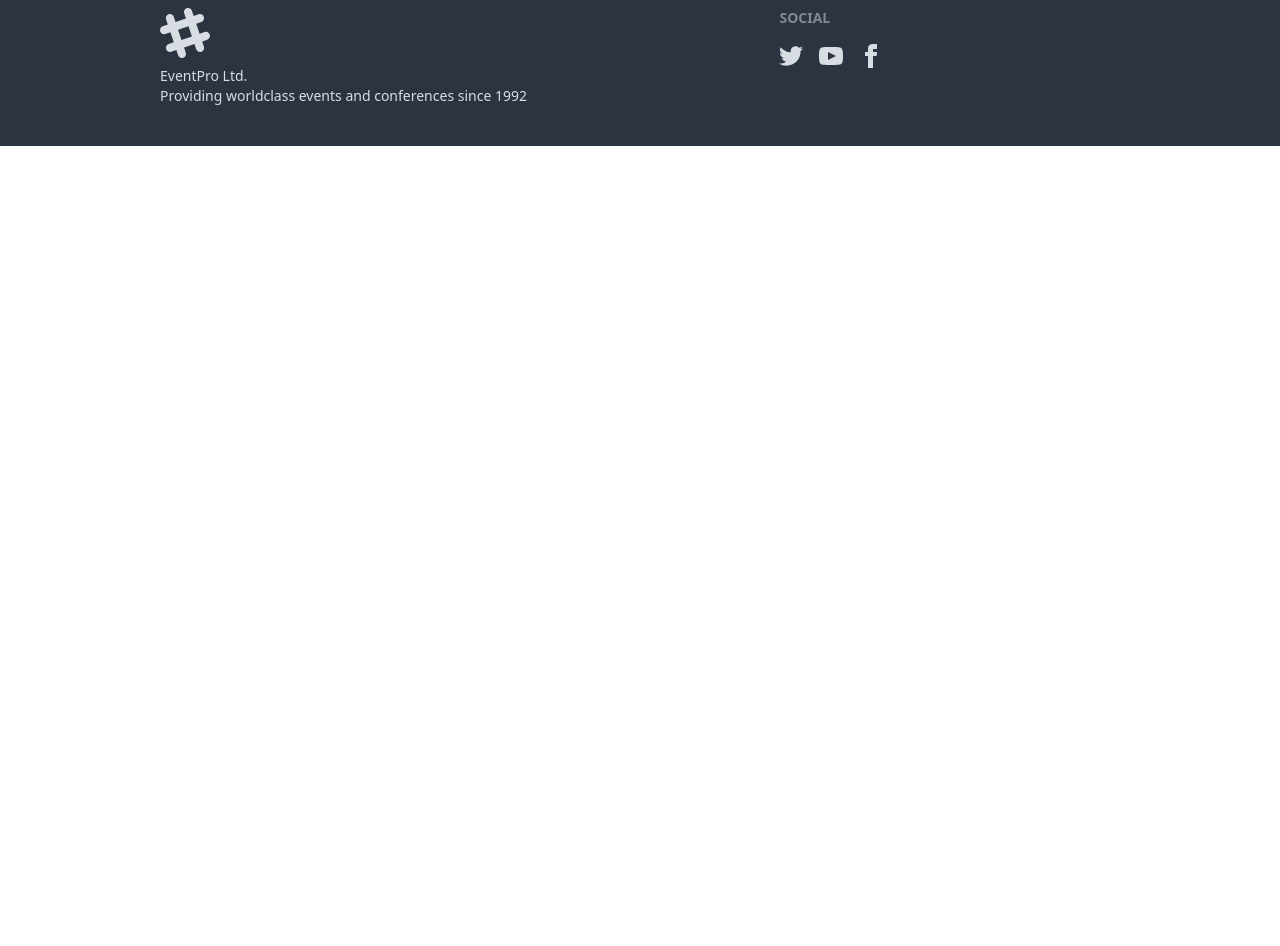
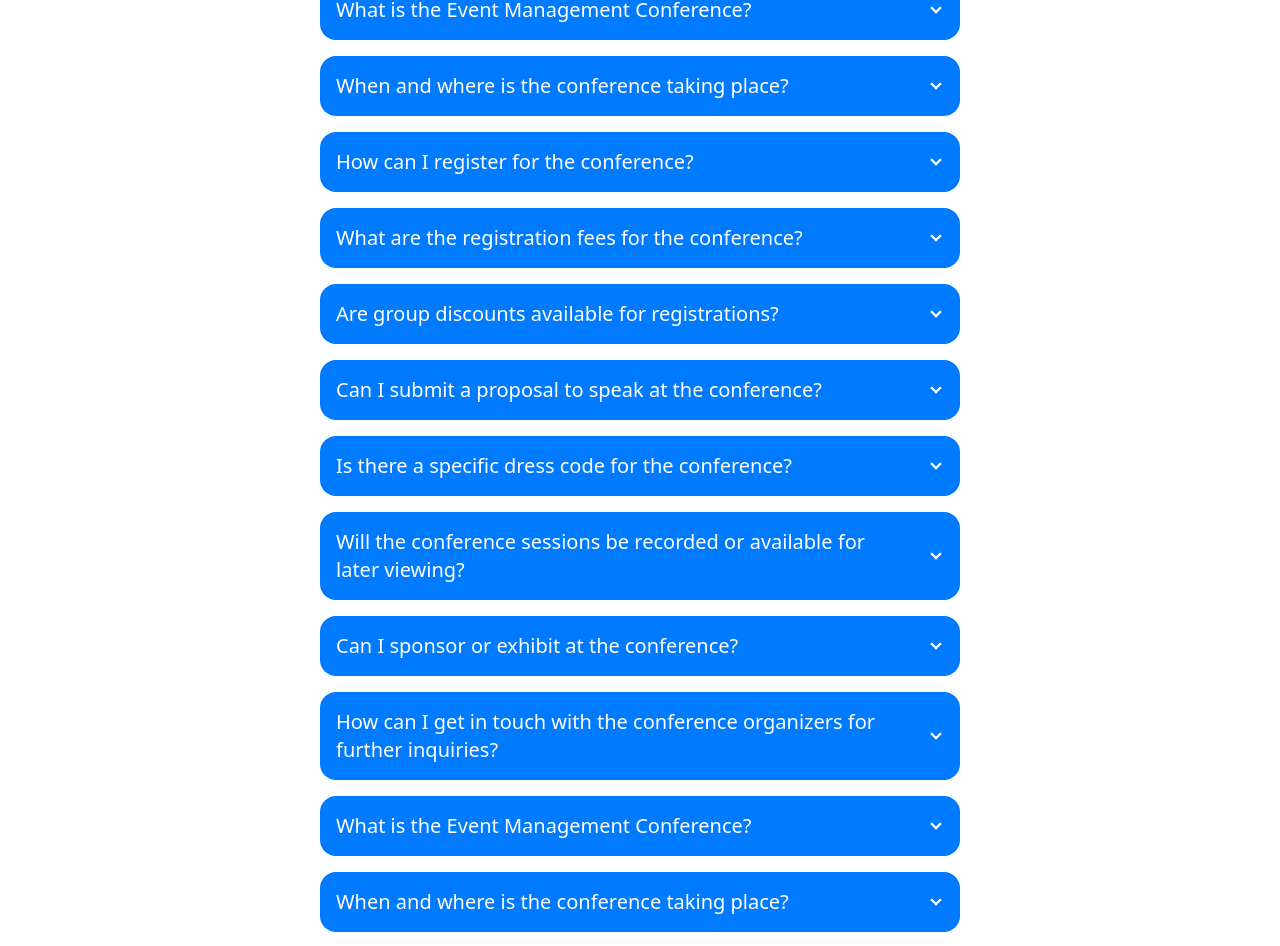
Before and after one commit to shoaib-mk2/EventLab, a React (Vite) app: page /faq in a window 1280 px wide. Shown: the part 140-1086 px from the top of the page. Before the commit the page ends 800 px from the top, so only its background shows below. Built offline with nearby package versions, Linux system fonts and the light colour scheme.

Commit message:
added FAQ page content

```diff
--- a/src/pages/Faq/Faq.jsx
+++ b/src/pages/Faq/Faq.jsx
@@ -2,8 +2,124 @@
 
 const Faq = () => {
     return (
-        <div>
-            <h2 className="text-3xl">FAQ</h2>
+        <div className="w-4/5 lg:w-2/4 mx-auto my-12">
+            <div className="collapse collapse-arrow bg-[#007aff] text-white mb-4">
+                <input type="radio" name="my-accordion-2" />
+                <div className="collapse-title text-xl font-medium">
+                    What is the Event Management Conference?
+                </div>
+                <div className="collapse-content">
+                    <p>The Event Management Conference is a gathering of industry professionals, event planners, organizers, and enthusiasts. It provides a platform for networking, learning about the latest trends, and gaining insights into the event management industry.</p>
+                </div>
+            </div>
+            <div className="collapse collapse-arrow bg-[#007aff] text-white mb-4">
+                <input type="radio" name="my-accordion-2" />
+                <div className="collapse-title text-xl font-medium">
+                    When and where is the conference taking place?
+                </div>
+                <div className="collapse-content">
+                    <p>The conference is scheduled to take place on November 25-27, 2023, at the Grand City Convention Center in New York City, NY.</p>
+                </div>
+            </div>
+            <div className="collapse collapse-arrow bg-[#007aff] text-white mb-4">
+                <input type="radio" name="my-accordion-2" />
+                <div className="collapse-title text-xl font-medium">
+                    How can I register for the conference?
+                </div>
+                <div className="collapse-content">
+                    <p>To register for the conference, visit our Registration page on the website and follow the instructions to complete the registration process.</p>
+                </div>
+            </div>
+            <div className="collapse collapse-arrow bg-[#007aff] text-white mb-4">
+                <input type="radio" name="my-accordion-2" />
+                <div className="collapse-title text-xl font-medium">
+                    What are the registration fees for the conference?
+                </div>
+                <div className="collapse-content">
+                    <p>The registration fee for the conference varies based on the type of registration (e.g., early bird, regular, etc.). Please visit the Registration page for detailed information on registration fees.</p>
+                </div>
+            </div>
+            <div className="collapse collapse-arrow bg-[#007aff] text-white mb-4">
+                <input type="radio" name="my-accordion-2" />
+                <div className="collapse-title text-xl font-medium">
+                    Are group discounts available for registrations?
+                </div>
+                <div className="collapse-content">
+                    <p>Yes, we offer group discounts for registrations of [number of participants] or more from the same organization. Please contact our registration team for more details.</p>
+                </div>
+            </div>
+            <div className="collapse collapse-arrow bg-[#007aff] text-white mb-4">
+                <input type="radio" name="my-accordion-2" />
+                <div className="collapse-title text-xl font-medium">
+                    Can I submit a proposal to speak at the conference?
+                </div>
+                <div className="collapse-content">
+                    <p>Yes, we welcome speaker proposals for the conference. Please visit our Call for Speakers page to submit your proposal and learn more about the process.</p>
+                </div>
+            </div>
+            <div className="collapse collapse-arrow bg-[#007aff] text-white mb-4">
+                <input type="radio" name="my-accordion-2" />
+                <div className="collapse-title text-xl font-medium">
+                    Is there a specific dress code for the conference?
+                </div>
+                <div className="collapse-content">
+                    <p>The conference does not have a strict dress code. We recommend business casual attire for the event.</p>
+                </div>
+            </div>
+            <div className="collapse collapse-arrow bg-[#007aff] text-white mb-4">
+                <input type="radio" name="my-accordion-2" />
+                <div className="collapse-title text-xl font-medium">
+                    Will the conference sessions be recorded or available for later viewing?
+                </div>
+                <div className="collapse-content">
+                    <p>Yes, selected conference sessions may be recorded and made available for viewing after the event. Recordings will be accessible to registered attendees.</p>
+                </div>
+            </div>
+            <div className="collapse collapse-arrow bg-[#007aff] text-white mb-4">
+                <input type="radio" name="my-accordion-2" />
+                <div className="collapse-title text-xl font-medium">
+                    Can I sponsor or exhibit at the conference?
+                </div>
+                <div className="collapse-content">
+                    <p>Yes, we offer sponsorship and exhibition opportunities. Please visit our Sponsorship page for detailed information on available sponsorship packages and benefits.</p>
+                </div>
+            </div>
+            <div className="collapse collapse-arrow bg-[#007aff] text-white mb-4">
+                <input type="radio" name="my-accordion-2" />
+                <div className="collapse-title text-xl font-medium">
+                    How can I get in touch with the conference organizers for further inquiries?
+                </div>
+                <div className="collapse-content">
+                    <p>For any additional questions or inquiries, please visit our Contact Us page and fill out the provided form. We will respond to your inquiry as soon as possible.</p>
+                </div>
+            </div>
+            <div className="collapse collapse-arrow bg-[#007aff] text-white mb-4">
+                <input type="radio" name="my-accordion-2" />
+                <div className="collapse-title text-xl font-medium">
+                    What is the Event Management Conference?
+                </div>
+                <div className="collapse-content">
+                    <p>The Event Management Conference is a gathering of industry professionals, event planners, organizers, and enthusiasts. It provides a platform for networking, learning about the latest trends, and gaining insights into the event management industry.</p>
+                </div>
+            </div>
+            <div className="collapse collapse-arrow bg-[#007aff] text-white mb-4">
+                <input type="radio" name="my-accordion-2" />
+                <div className="collapse-title text-xl font-medium">
+                    When and where is the conference taking place?
+                </div>
+                <div className="collapse-content">
+                    <p>The conference is scheduled to take place on November 25-27, 2023, at the Grand City Convention Center in New York City, NY.</p>
+                </div>
+            </div>
+            <div className="collapse collapse-arrow bg-[#007aff] text-white mb-4">
+                <input type="radio" name="my-accordion-2" />
+                <div className="collapse-title text-xl font-medium">
+                    How can I register for the conference?
+                </div>
+                <div className="collapse-content">
+                    <p>To register for the conference, visit our Registration page on the website and follow the instructions to complete the registration process.</p>
+                </div>
+            </div>
         </div>
     );
 };
--- a/src/pages/Speaker/Speaker.jsx
+++ b/src/pages/Speaker/Speaker.jsx
@@ -1,4 +1,4 @@
-import React from 'react';
+
 
 const Speaker = ({ conference }) => {
     const { speaker1_name, speaker1_title, speaker1_bio, speaker1_image, speaker2_name, speaker2_title, speaker2_bio, speaker2_image } = conference;
```
